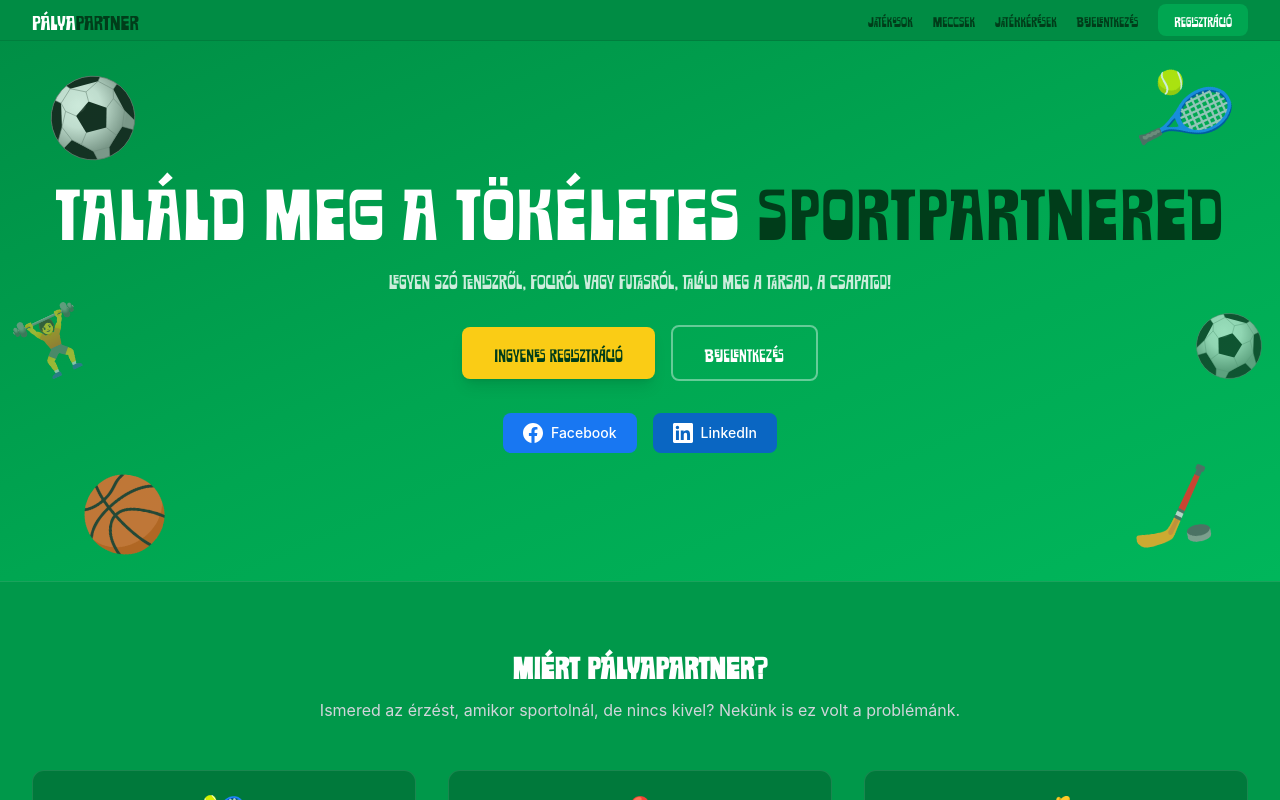
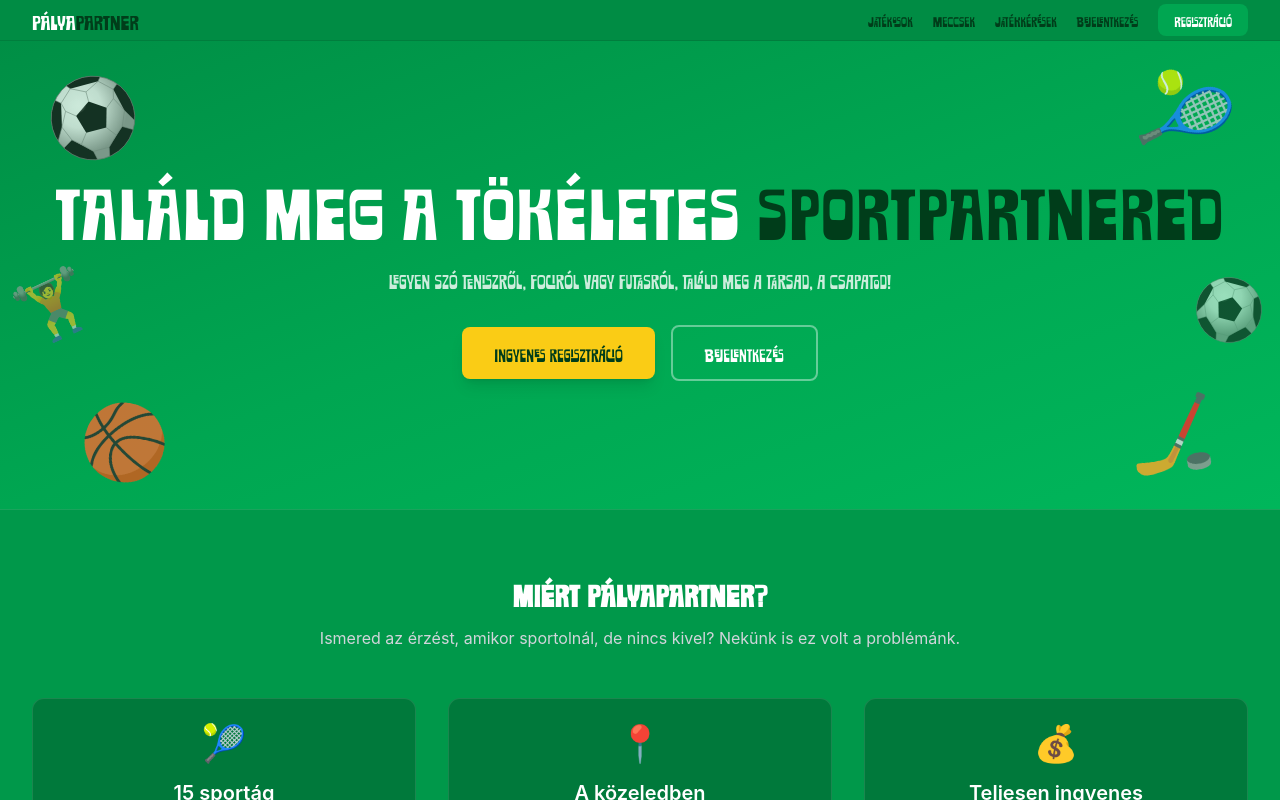
Before and after one commit to mangalaci/palyapartner, a Next.js app: page / in a window 1280 px wide. Shown: the top 800 px of the page. Built offline with nearby package versions, Linux system fonts and the light colour scheme; no server answers; the database is empty.

Commit message:
CTA felülre, share gombok csak alulra

```diff
--- a/src/app/page.tsx
+++ b/src/app/page.tsx
@@ -31,7 +31,7 @@ export default function Home() {
           <p className="text-lg md:text-xl text-white/80 mb-8 max-w-2xl mx-auto font-heading">
             Legyen szó teniszről, fociról vagy futásról, találd meg a társad, a csapatod!
           </p>
-          <div className="flex flex-col sm:flex-row gap-4 justify-center items-center mb-8">
+          <div className="flex flex-col sm:flex-row gap-4 justify-center items-center">
             <Link
               href="/regisztracio"
               className="bg-yellow-400 hover:bg-yellow-300 px-8 py-3 rounded-lg text-lg font-heading font-medium transition-colors shadow-lg hover:shadow-xl"
@@ -46,9 +46,6 @@ export default function Home() {
               Bejelentkezés
             </Link>
           </div>
-
-          {/* Social share */}
-          <SocialShareButtons />
         </div>
       </section>
 
```
